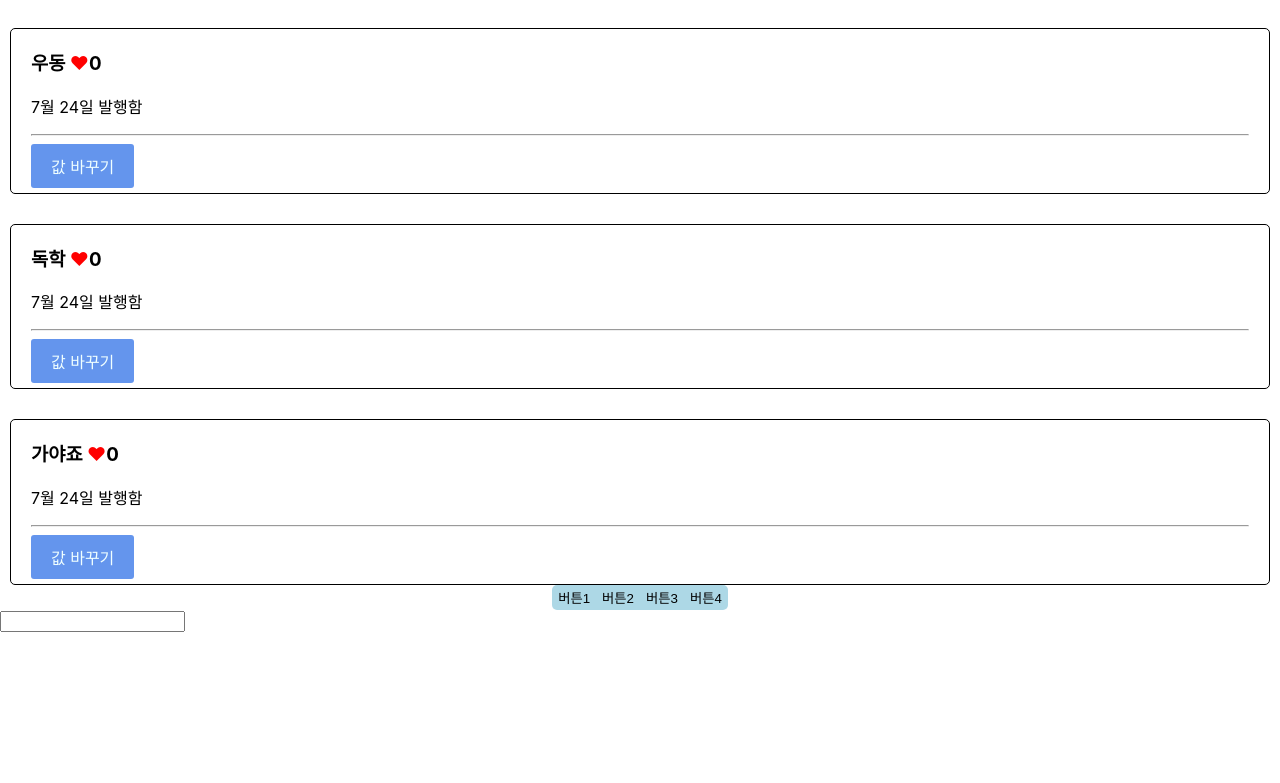
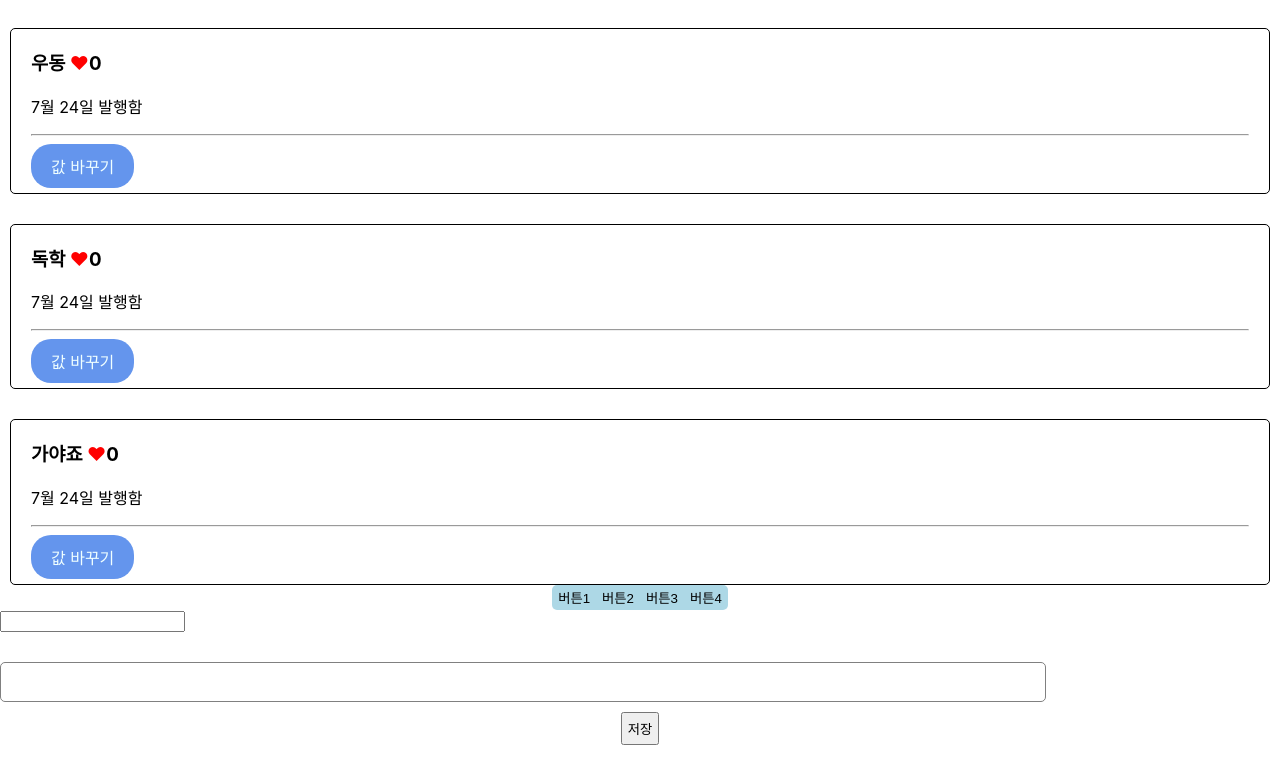
Before and after one commit to njg7194/Cafe24-demo, a React (Create React App) app in the folder ex-react/: page / in a window 1280 px wide. Shown: the part 269-1052 px from the top of the page. Before the commit the page ends 901 px from the top, so only its background shows below. Built offline with nearby package versions, Linux system fonts and the light colour scheme.

Commit message:
집에서 커밋 / 코딩애플 / input다루기2 글 발행 기능 완료.

```diff
--- a/ex-react/src/App.css
+++ b/ex-react/src/App.css
@@ -3,7 +3,7 @@
 }
 
 .main-nav {
-  background: rgb(255, 200, 200);
+  background: rgb(126, 126, 126);
   width: 100%;
   display: flex;
   color: rgb(51, 51, 51);
@@ -30,7 +30,7 @@
   font-size:medium;
   font-style: bold;
   padding: 10px 20px;
-  border-radius: 3px;
+  border-radius: 20px;
   border-style:hidden;
   margin-bottom: 5px;
   margin-top: 5px;
@@ -71,6 +71,28 @@ border-bottom-left-radius: 5px;
 .buttonSet .bt4{
   border-top-right-radius: 5px;
   border-bottom-right-radius: 5px;
+}
+
+.publish{
+  margin-top: 30px;
+  margin-bottom: 50px;
+}
+
+.publish input{
+  padding: 10px;
+  font-size: 16px;
+  border-radius: 5px;
+  width: 80%;
+  border: 1px solid gray;
+}
+
+.publish button{
+  display: block;
+  margin: auto;
+  margin-top: 10px;
+  padding: 5px;
+  padding-top: 5px;
+  padding-bottom: 5px;
 }
 
 .modal {
--- a/ex-react/src/App.js
+++ b/ex-react/src/App.js
@@ -31,6 +31,7 @@ function App() {
         })
       }
 
+
       <div className="buttonSet">
         <button className="bt1" onClick={ () => { btnStatSet(0); modalSet(true)} }>버튼1</button>
         <button className="bt2" onClick={ () => { btnStatSet(1); modalSet(true)} }>버튼2</button>
@@ -38,8 +39,15 @@ function App() {
         <button className="bt4" onClick={ () => { btnStatSet(3); modalSet(true)} }>버튼4</button>
       </div>
 
+
       {input}
       <input onChange = { (e)=>{ inputSet( e.target.value ) } }/>
+
+      <div className = "publish">
+        <input onChange = { (e)=>{inputSet(e.target.value)} }></input>
+        <button onClick = { manInsert }>저장</button>
+      </div>
+
 
       {
         modal === true
@@ -48,6 +56,13 @@ function App() {
       }
     </div>
   );
+
+  function manInsert() {
+
+    let tmp = [...man];
+    tmp.unshift(input);
+    manSet(tmp);
+  }
 
 
   function stateChange() {
```
